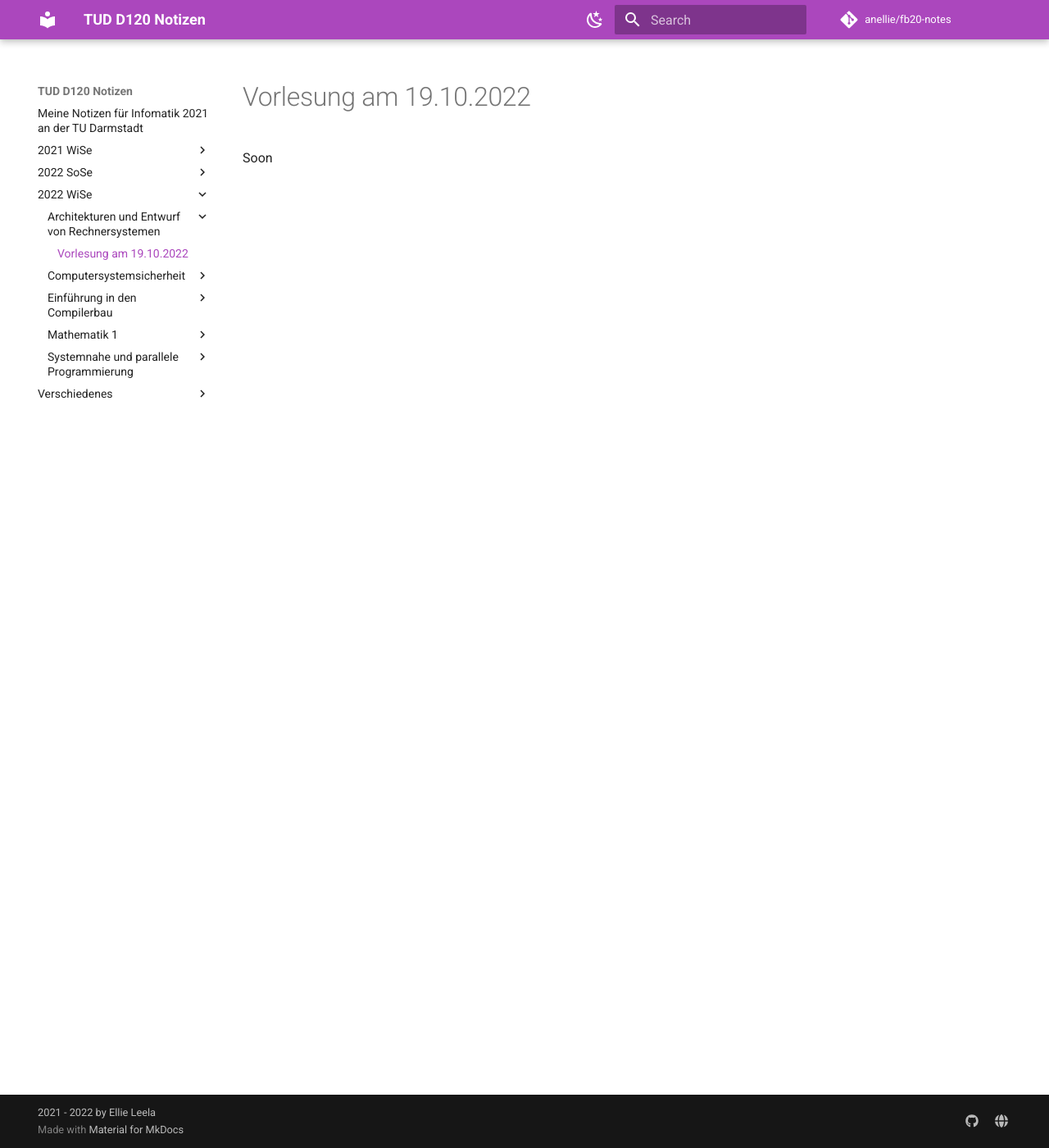
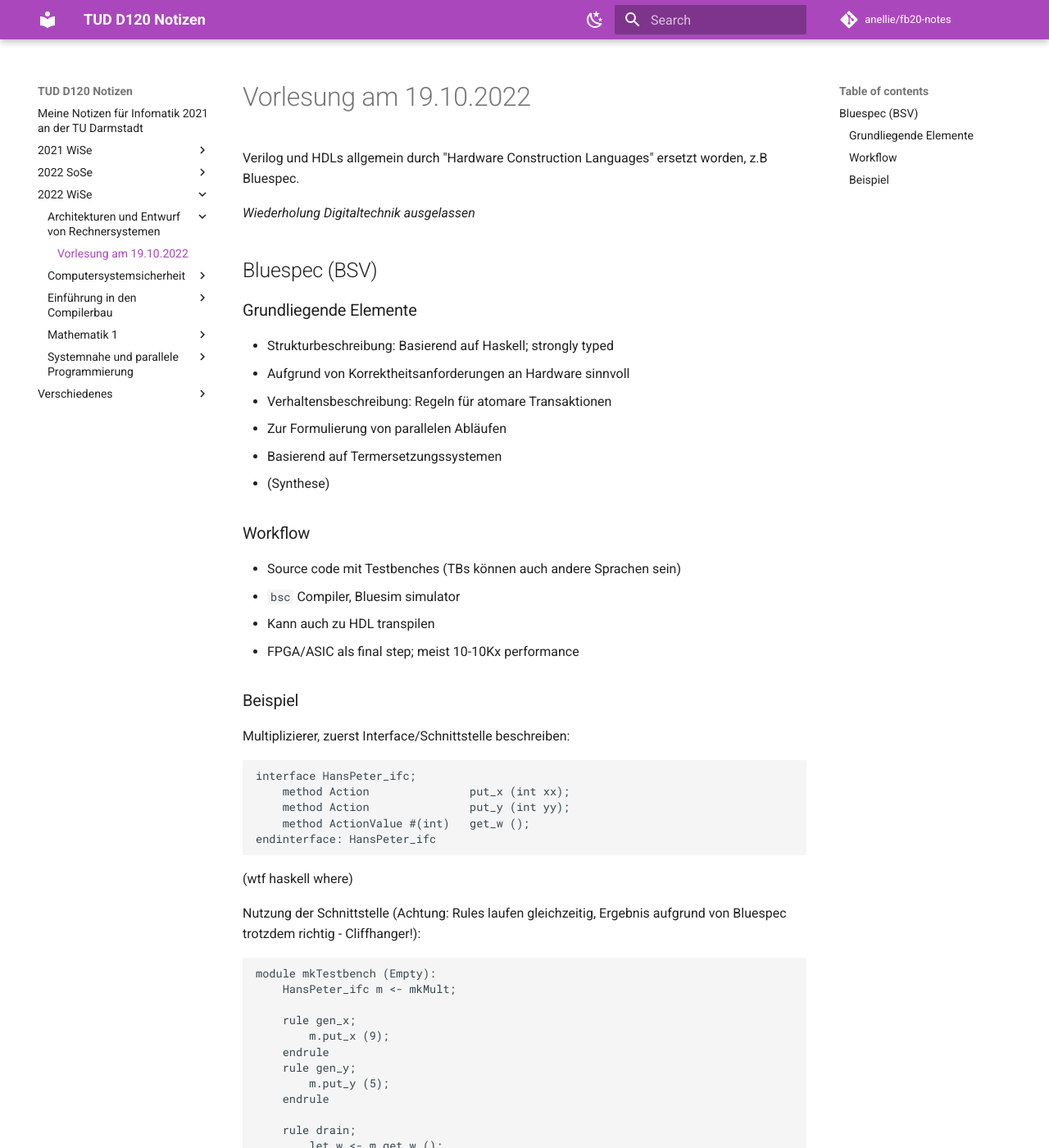
Before and after one commit to aurelilia/fb20-notes, an MkDocs documentation site: the page built from docs/2022 - WiSe/Architekturen und Entwurf von Rechnersystemen/1_19.10.2022.md, in a window 1280 px wide and 1400 px high. Shown: the whole window at 82% size. Built offline with MkDocs 1.6.1 and Material for MkDocs 9.7.7, drawn with Linux system fonts in a browser that asks for light colours; comment, search, counter and statistics services are not loaded; some of the changed text lies outside the part shown.

Commit message:
AER 19.10

````diff
--- a/docs/2022 - WiSe/Architekturen und Entwurf von Rechnersystemen/1_19.10.2022.md
+++ b/docs/2022 - WiSe/Architekturen und Entwurf von Rechnersystemen/1_19.10.2022.md
@@ -1,2 +1,55 @@
 # Vorlesung am 19.10.2022
-Soon
+Verilog und HDLs allgemein durch "Hardware Construction Languages"
+ersetzt worden, z.B Bluespec.
+
+*Wiederholung Digitaltechnik ausgelassen*
+
+
+## Bluespec (BSV)
+### Grundliegende Elemente
+- Strukturbeschreibung: Basierend auf Haskell; strongly typed
+  - Aufgrund von Korrektheitsanforderungen an Hardware sinnvoll
+- Verhaltensbeschreibung: Regeln für atomare Transaktionen
+  - Zur Formulierung von parallelen Abläufen
+  - Basierend auf Termersetzungssystemen
+- (Synthese)
+
+### Workflow
+- Source code mit Testbenches (TBs können auch andere Sprachen sein)
+- `bsc` Compiler, Bluesim simulator
+- Kann auch zu HDL transpilen
+- FPGA/ASIC als final step; meist 10-10Kx performance
+
+### Beispiel
+Multiplizierer, zuerst Interface/Schnittstelle beschreiben:
+
+```bluespec
+interface HansPeter_ifc;
+    method Action               put_x (int xx);
+    method Action               put_y (int yy);
+    method ActionValue #(int)   get_w ();
+endinterface: HansPeter_ifc
+```
+(wtf haskell where)
+
+Nutzung der Schnittstelle (Achtung: Rules laufen gleichzeitig, Ergebnis
+aufgrund von Bluespec trotzdem richtig - Cliffhanger!):
+
+```bluespec
+module mkTestbench (Empty):
+    HansPeter_ifc m <- mkMult;
+
+    rule gen_x;
+        m.put_x (9);
+    endrule
+    rule gen_y;
+        m.put_y (5);
+    endrule
+
+    rule drain;
+        let w <- m.get_w ();
+        $display ("Product = %d", w);
+        $finish ();
+    endrule
+endmodule: mkTestbench
+```
````
